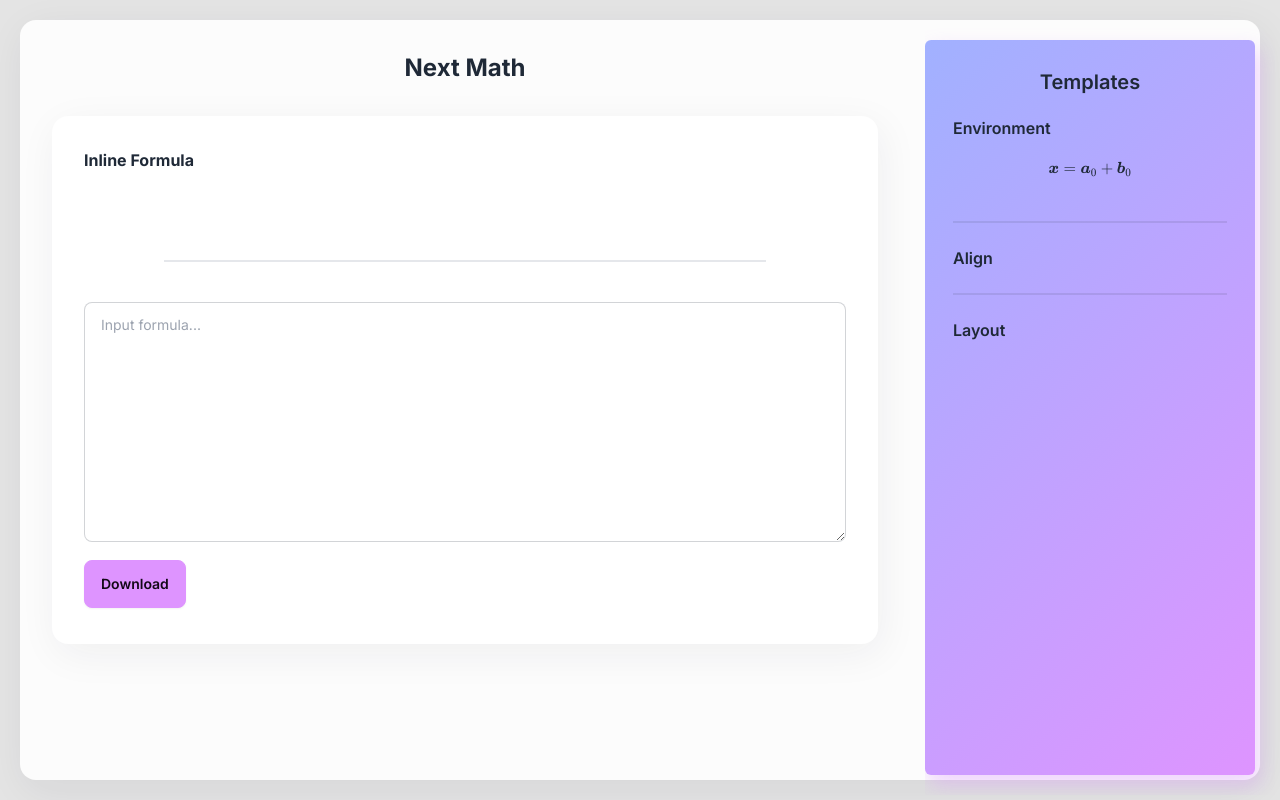
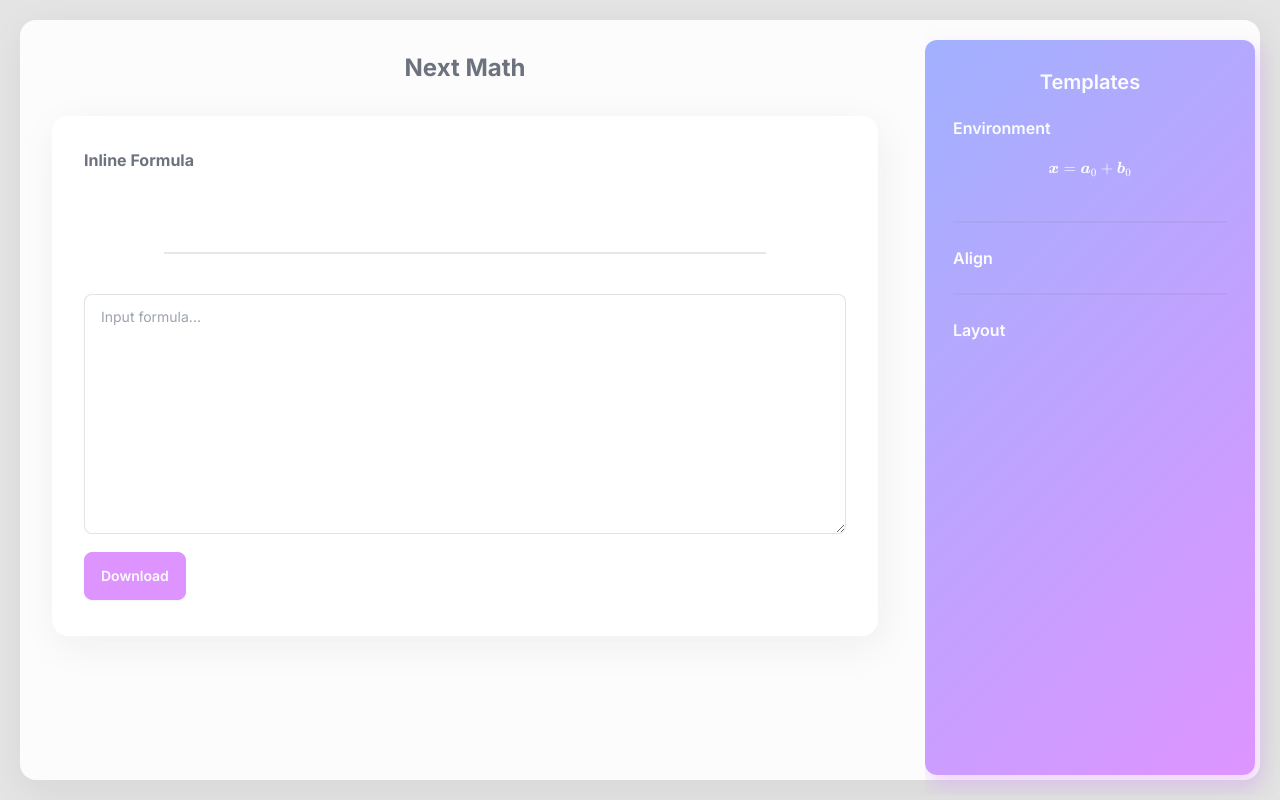
Before and after one commit to tf63/next-katex-exp, a Next.js app: page / in a window 1280 px wide. Built offline with nearby package versions, Linux system fonts and the light colour scheme.

Commit message:
[feat] adjust other components

```diff
--- a/components/formula-input/formula-input.tsx
+++ b/components/formula-input/formula-input.tsx
@@ -21,7 +21,7 @@ export const FormulaInput = ({ inline }: FormulaInputProps) => {
 
     return (
         <div className="w-full">
-            <div className="mx-20 border-b-2 pb-3">
+            <div className="mx-20 border-b-2 pb-1">
                 <Formula ref={elementRef} formula={formula} inline={inline} />
             </div>
             <textarea
--- a/components/layout/copy-block/copy-block.tsx
+++ b/components/layout/copy-block/copy-block.tsx
@@ -12,7 +12,7 @@ export const CopyBlock = ({ text, children }: CopyBlockProps) => {
     }
 
     return (
-        <div className="tooltip tooltip-bottom tooltip-primary w-full" data-tip="Copy">
+        <div className="tooltip-neutral tooltip tooltip-bottom w-full before:-mt-3 after:-mt-3" data-tip="Copy">
             <button className="btn btn-ghost m-0 h-full w-full p-0 hover:bg-transparent" onClick={copyFunction}>
                 {children}
             </button>
--- a/components/layout/nav-sidebar/nav-sidebar.tsx
+++ b/components/layout/nav-sidebar/nav-sidebar.tsx
@@ -4,7 +4,7 @@ import { CopyBlock } from '../copy-block'
 
 export const NavSidebar = () => {
     return (
-        <div className="bg-grad shadow-grad h-full w-full rounded-md p-7">
+        <div className="bg-grad shadow-grad h-full w-full rounded-xl p-7 text-primary-content">
             <h2 className="mb-5 text-center text-xl font-semibold ">Templates</h2>
             <p className="font-semibold">Environment</p>
             <CopyBlock text="\bm x = \bm a_0 + \bm b_0">
--- a/tailwind.config.js
+++ b/tailwind.config.js
@@ -48,7 +48,9 @@ const config = {
                     'base-100': '#ffffff',
                     'base-200': '#fcfcfc',
                     'base-300': '#e4e4e4',
+                    'base-content': '#6c727e',
                     primary: '#DE94FF',
+                    'primary-content': '#fcfcfc',
                     secondary: '#A1B1FF',
                 },
             },
```
